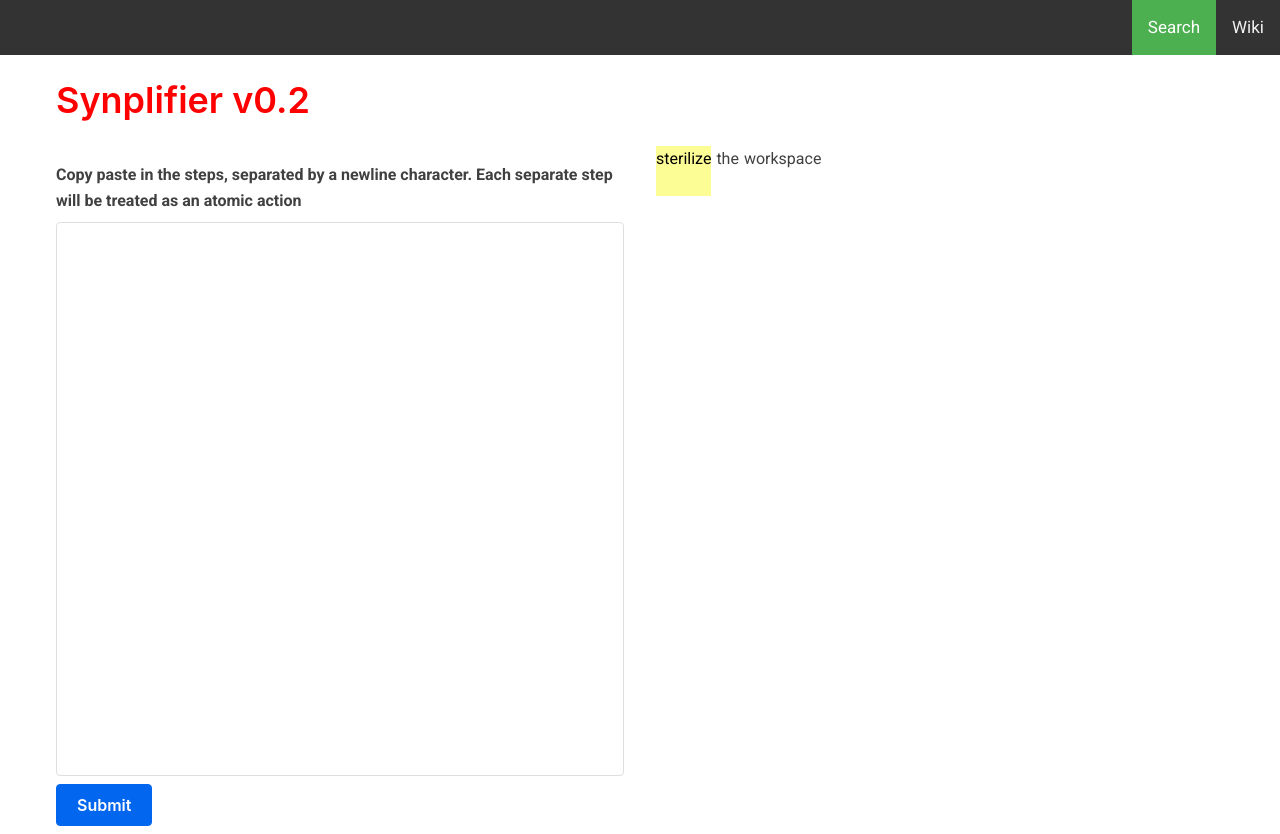
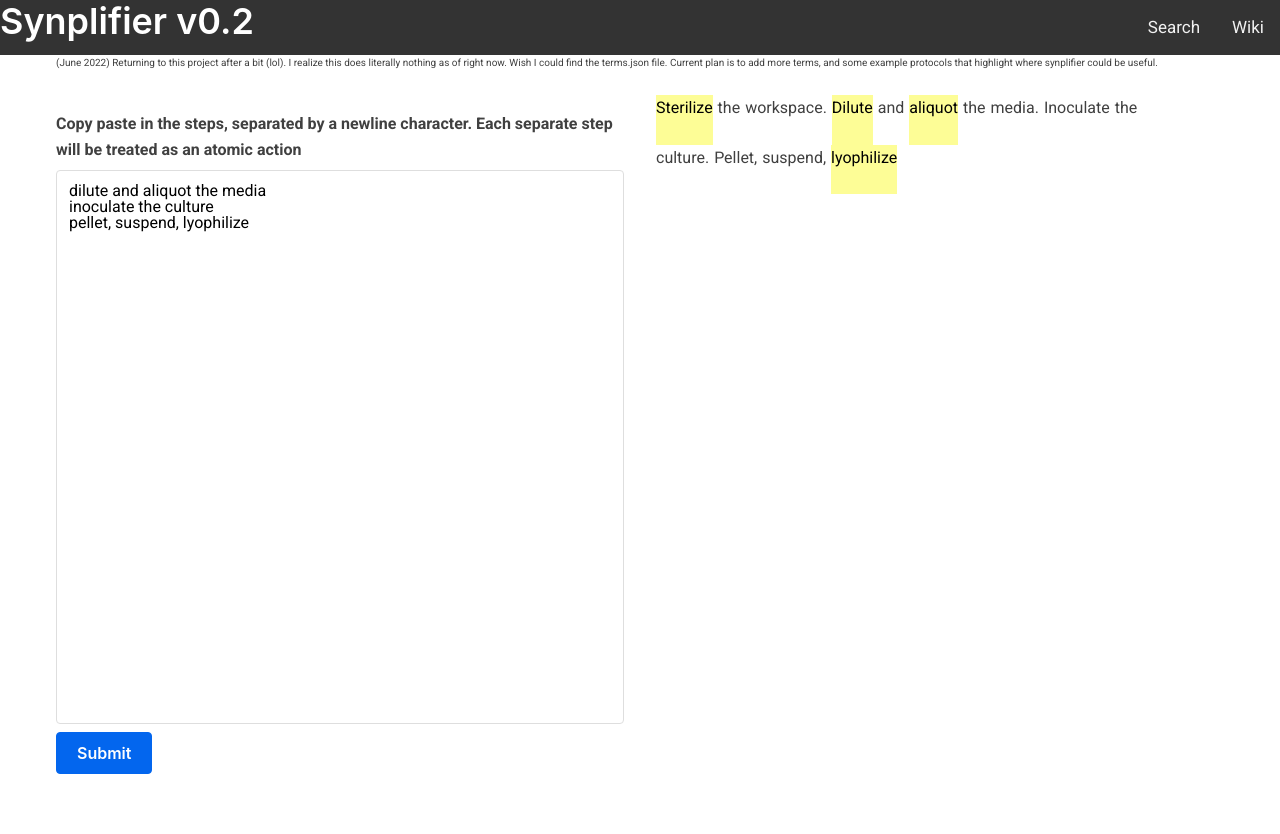
Before and after one commit to rkique/react-synplifier, a React (Create React App) app in the folder synplifier/: page / in a window 1280 px wide. After the commit the page ends 800 px from the top, so only its background shows below. Built offline with nearby package versions, Linux system fonts and the light colour scheme.

Commit message:
fixed styling and added update message

```diff
--- a/synplifier/public/index.html
+++ b/synplifier/public/index.html
@@ -25,10 +25,12 @@
       Learn how to configure a non-root public URL by running `npm run build`.
     -->
     <title>Synplifier</title>
+    <link rel="stylesheet" href="https://unpkg.com/tachyons@4.12.0/css/tachyons.min.css"/>
     <link rel="stylesheet" href="https://fonts.googleapis.com/css?family=Roboto:300,400,500,700&display=swap" />
   </head>
   <body>
     <div class="topnav">
+      <h1 class="di white">Synplifier v0.2</h1>
       <div class="topnav-right">
         <a class="active" href="#search">Search</a>
         <a href="#wiki">Wiki</a>
--- a/synplifier/src/App.js
+++ b/synplifier/src/App.js
@@ -6,7 +6,16 @@ class App extends Component {
     state = {
         steps:
              [
-            {job: "sterilize the workspace", tags: [["sterilize", "Sterilizing is cleaning the workspace with ethanol.", 0]]}
+            {job: "Sterilize the workspace.\n Dilute and aliquot the media. \nInoculate the culture.\n Pellet, suspend, lyophilize", tags: [
+                ["sterilize", "Sterilizing is cleaning the workspace with ethanol.", 0],
+                ["inoculate", "Inoculating is transferring bacteria from solution onto growth media, usually by a small streaking loop."]
+                ,["dilute", "Diluting is adding more growth media to an initial culture"]
+                ,["induce", "Inducing is adding a certain reagent to trigger protein production in a culture"]
+                ,["pellet", "Pelleting is running a centrifuge to separate bacteria from a culture"]
+                ,["suspend", "Suspending is adding a liquid, usually to a bacterial pellet, for long term storage."]
+                ,["aliquot", "Aliquoting is splitting a large amount of liquid into many smaller containers."]
+                ,["lyophilize", "Lyophilizing is like freeze-drying, and is used to preserve bacteria & enyzmes."]
+            ]}
             ]
     }
 
@@ -43,7 +52,7 @@ class App extends Component {
         const {steps} = this.state
         return (
             <div className="container">
-                <h1 style={{color: "red"}}>Synplifier v0.2</h1>
+                <p style={{fontSize: "10px"}}>(June 2022) Returning to this project after a bit (lol). I realize this does literally nothing as of right now. Wish I could find the terms.json file. Current plan is to add more terms, and some example protocols that highlight where synplifier could be useful. </p>
                 <div className="flex-row">
                     <div className="flex-large">
                     <Form handleSubmit={this.handleSubmit} style={{margin: "0 10px", visibility: "none"}}/>
--- a/synplifier/src/Form.js
+++ b/synplifier/src/Form.js
@@ -7,7 +7,7 @@ class Form extends Component {
     //an empty protocol (text input by user)
     //an empty set of steps (converted from protocol)
     initialState = {
-        protocol: '',
+        protocol: 'dilute and aliquot the media\ninoculate the culture\npellet, suspend, lyophilize',
         steps: []
     }
     state = this.initialState
--- a/synplifier/src/index.css
+++ b/synplifier/src/index.css
@@ -16,14 +16,12 @@ font-size: 17px;
 
 /* Change the color of links on hover */
 .topnav a:hover {
-background-color: #ddd;
-color: black;
+color: white;
 }
 
 /* Add a color to the active/current link */
-.topnav a.active {
-background-color: #4CAF50;
-color: white;
+.topnav a .active {
+color: black;
 }
 
 /* Right-aligned section inside the top navigation */
@@ -58,11 +56,11 @@ body {
 
 .cardTooltip .tooltiptext {
   visibility: hidden;
-  width: 120px;
+  width: 200px;
   background-color: black;
   color: #fff;
+  line-height: 1.1;
   text-align: center;
-  border-radius: 6px;
   padding: 5px 0;
 
   /* Position the tooltip */
@@ -551,13 +549,12 @@ body {
   }
 
   a {
-    color: #0366ee;
     text-decoration: none;
   }
 
   a:hover, a:active, a:focus {
-    color: #0246a2;
-    text-decoration: underline;
+    text-decoration: none;
+    font-weight: 600;
   }
 
   mark {
```
